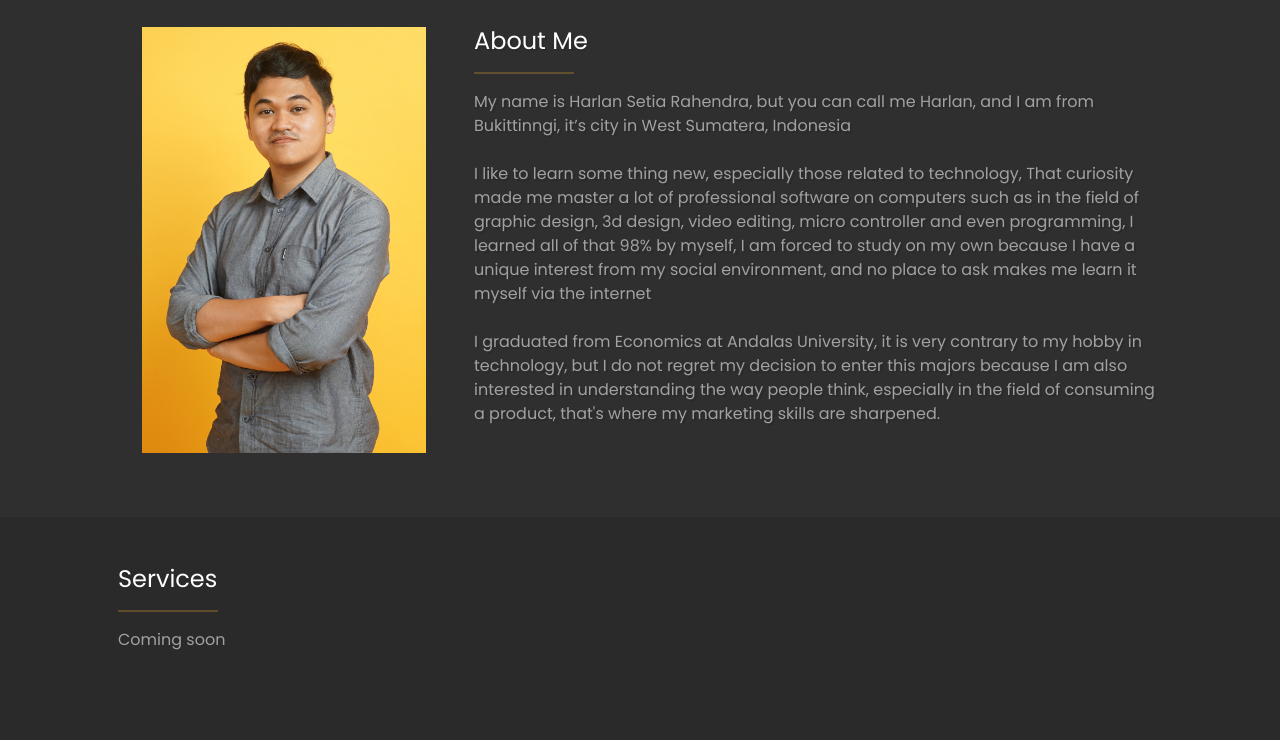
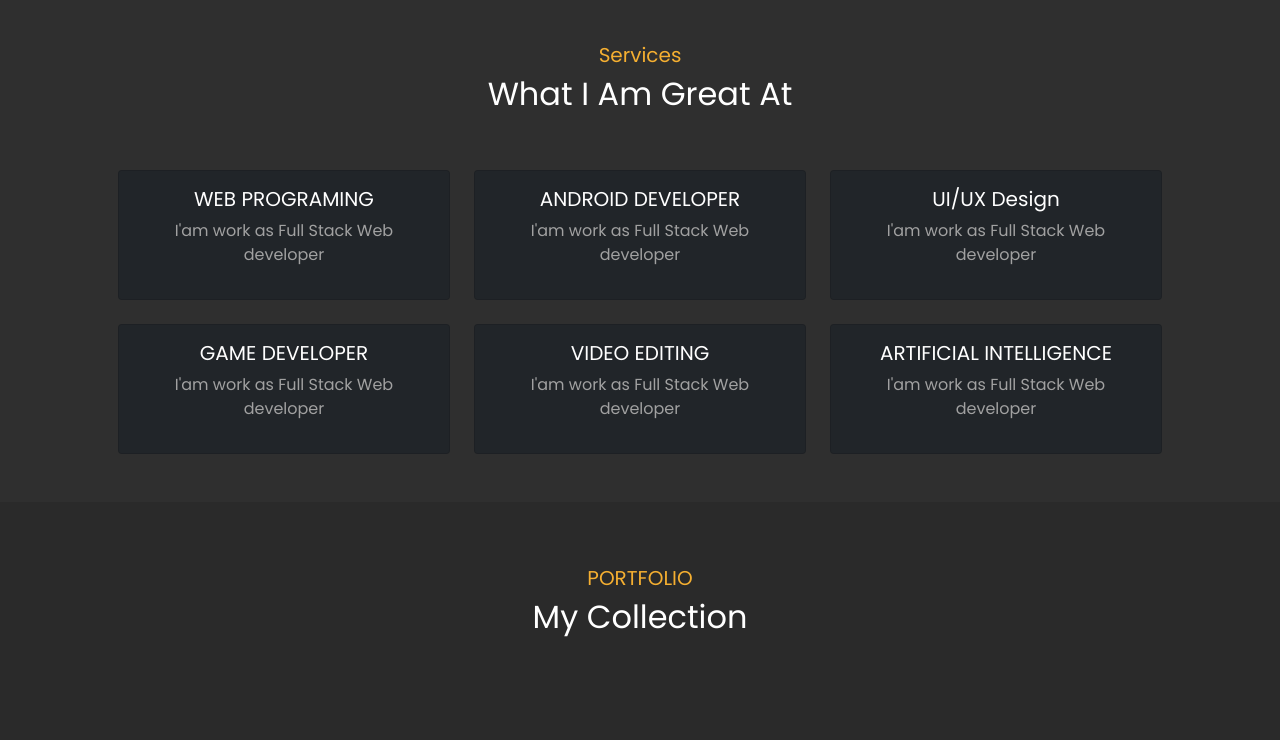
Before and after one commit to harlansr/harlansr.github.io, a PHP site: page / in a window 1280 px wide. Shown: the part 262-1002 px from the top of the page. Before the commit the page ends 912 px from the top, so only its background shows below. Run offline with PHP 8.4, Linux system fonts and the light colour scheme.

Commit message:
Add services

```diff
--- a/assets/css/main.css
+++ b/assets/css/main.css
@@ -15,7 +15,7 @@ body{
     background-color: var(--color-main);
 
     font-family: 'Poppins', sans-serif;
-    text-shadow: 2px 2px var(--color-text-shadow);
+    /* text-shadow: 2px 2px var(--color-text-shadow); */
 }
 
 p{
@@ -64,3 +64,6 @@ p{
 .page-about{
     background-color: var(--color-main-secondary);
 }
+.page-services{
+    background-color: var(--color-main-secondary);
+}
--- a/index.html
+++ b/index.html
@@ -15,6 +15,46 @@
 
   </head>
   <body>
+
+    <nav class="navbar navbar-expand-lg navbar-dark position-absolute px-5">
+      <div class="container-fluid">
+        <a class="navbar-brand" href="#">Navbar</a>
+        <button class="navbar-toggler" type="button" data-bs-toggle="collapse" data-bs-target="#navbarSupportedContent" aria-controls="navbarSupportedContent" aria-expanded="false" aria-label="Toggle navigation">
+          <span class="navbar-toggler-icon"></span>
+        </button>
+        <div class="collapse navbar-collapse" id="navbarSupportedContent">
+          <ul class="navbar-nav me-auto mb-2 mb-lg-0">
+            <li class="nav-item">
+              <a class="nav-link active" aria-current="page" href="#">Home</a>
+            </li>
+            <li class="nav-item">
+              <a class="nav-link" href="#services">Services</a>
+            </li>
+            <li class="nav-item">
+              <a class="nav-link" href="#portfolio">Portfolio</a>
+            </li>
+            <!-- <li class="nav-item dropdown">
+              <a class="nav-link dropdown-toggle" href="#" id="navbarDropdown" role="button" data-bs-toggle="dropdown" aria-expanded="false">
+                Dropdown
+              </a>
+              <ul class="dropdown-menu" aria-labelledby="navbarDropdown">
+                <li><a class="dropdown-item" href="#">Action</a></li>
+                <li><a class="dropdown-item" href="#">Another action</a></li>
+                <li><hr class="dropdown-divider"></li>
+                <li><a class="dropdown-item" href="#">Something else here</a></li>
+              </ul>
+            </li>
+            <li class="nav-item">
+              <a class="nav-link disabled">Disabled</a>
+            </li> -->
+          </ul>
+          <form class="d-flex">
+            <!-- <input class="form-control me-2" type="search" placeholder="Search" aria-label="Search">
+            <button class="btn btn-outline-success" type="submit">Search</button> -->
+          </form>
+        </div>
+      </div>
+    </nav>
 
     <header class="masthead bg-color-main img-background" style='background-image: url("./assets/image/main_header_e.jpg");'>
       <div class=" ">
@@ -34,7 +74,7 @@
       </div>
   </header>
 
-  <section class="page-about " id="about" >
+  <!-- <section class="page-about " id="about" >
     <div class="container p-5" >
       <div class="row">
         <div class="col-md-4 col-sm-12 align-self-center d-flex justify-content-end">
@@ -60,18 +100,63 @@
       </div>
 
     </div>
-  </section>
+  </section> -->
 
   <section class="page-services " id="services" >
     <div class="container p-5" >
       <div class="row">
-        <div class="col-12 ">
-          <h4>Services</h4>
-          <hr class="text-main-2" width="100px" style="height:2px;border-width:0;">
-          <p>Coming soon</p>
+        <div class="col-12 text-center mb-5 mt-3">
+          <h5 class="text-main-2">Services</h5>
+          <h2 class="">What I Am Great At</h2>
+        </div>
+        <div class="col-4">
+          <div class="card bg-dark text-center p-3">
+            <h5>WEB PROGRAMING</h5>
+            <P>I'am work as Full Stack Web developer</P>
+          </div>
+        </div>
+        <div class="col-4">
+          <div class="card bg-dark text-center p-3">
+            <h5>ANDROID DEVELOPER</h5>
+            <P>I'am work as Full Stack Web developer</P>
+          </div>
+        </div>
+        <div class="col-4">
+          <div class="card bg-dark text-center p-3">
+            <h5>UI/UX Design</h5>
+            <P>I'am work as Full Stack Web developer</P>
+          </div>
+        </div>
+        <div class="col-4 mt-4">
+          <div class="card bg-dark text-center p-3">
+            <h5>GAME DEVELOPER</h5>
+            <P>I'am work as Full Stack Web developer</P>
+          </div>
+        </div>
+        <div class="col-4 mt-4">
+          <div class="card bg-dark text-center p-3">
+            <h5>VIDEO EDITING</h5>
+            <P>I'am work as Full Stack Web developer</P>
+          </div>
+        </div>
+        <div class="col-4 mt-4">
+          <div class="card bg-dark text-center p-3">
+            <h5>ARTIFICIAL INTELLIGENCE</h5>
+            <P>I'am work as Full Stack Web developer</P>
+          </div>
         </div>
       </div>
+    </div>
+  </section>
 
+  <section class="page-portfolio " id="portfolio" >
+    <div class="container p-5" >
+      <div class="row">
+        <div class="col-12 text-center mb-5 mt-3">
+          <h5 class="text-main-2">PORTFOLIO</h5>
+          <h2 class="">My Collection</h2>
+        </div>
+      </div>
     </div>
   </section>
 
```
